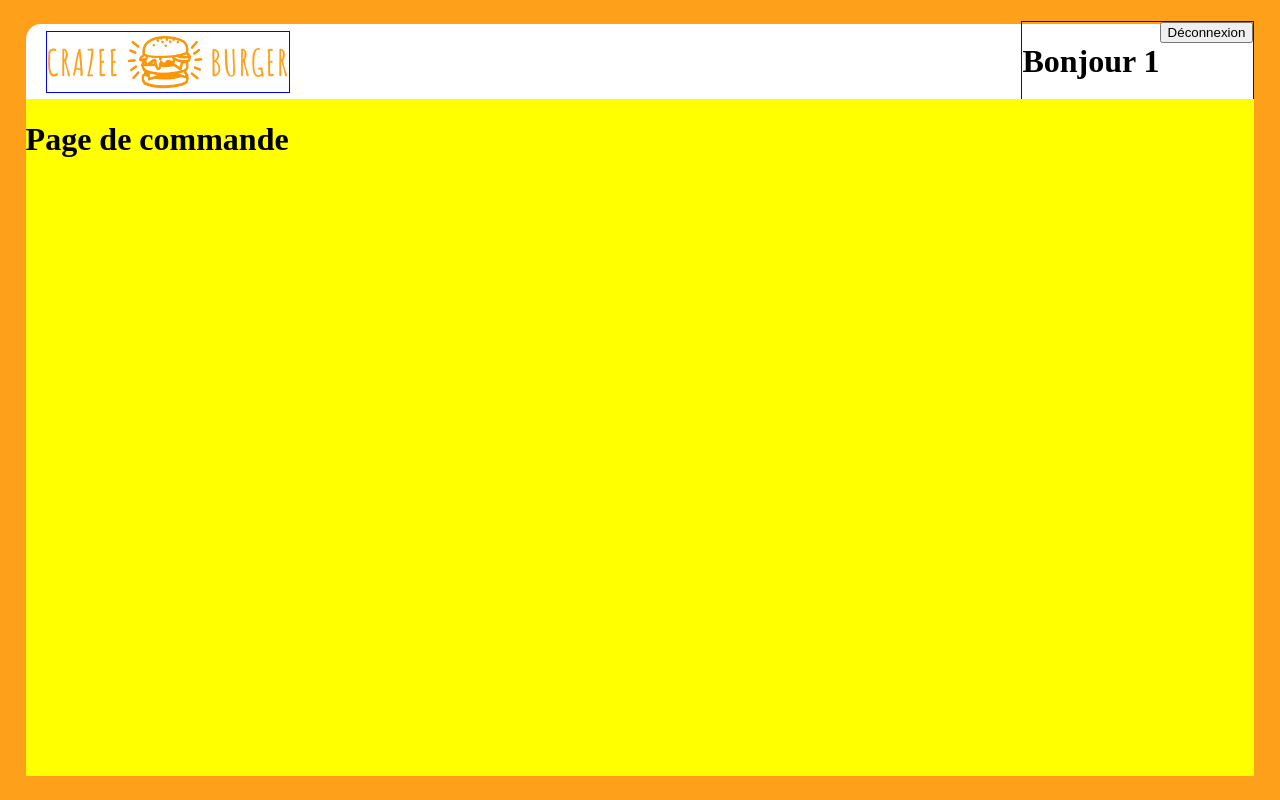
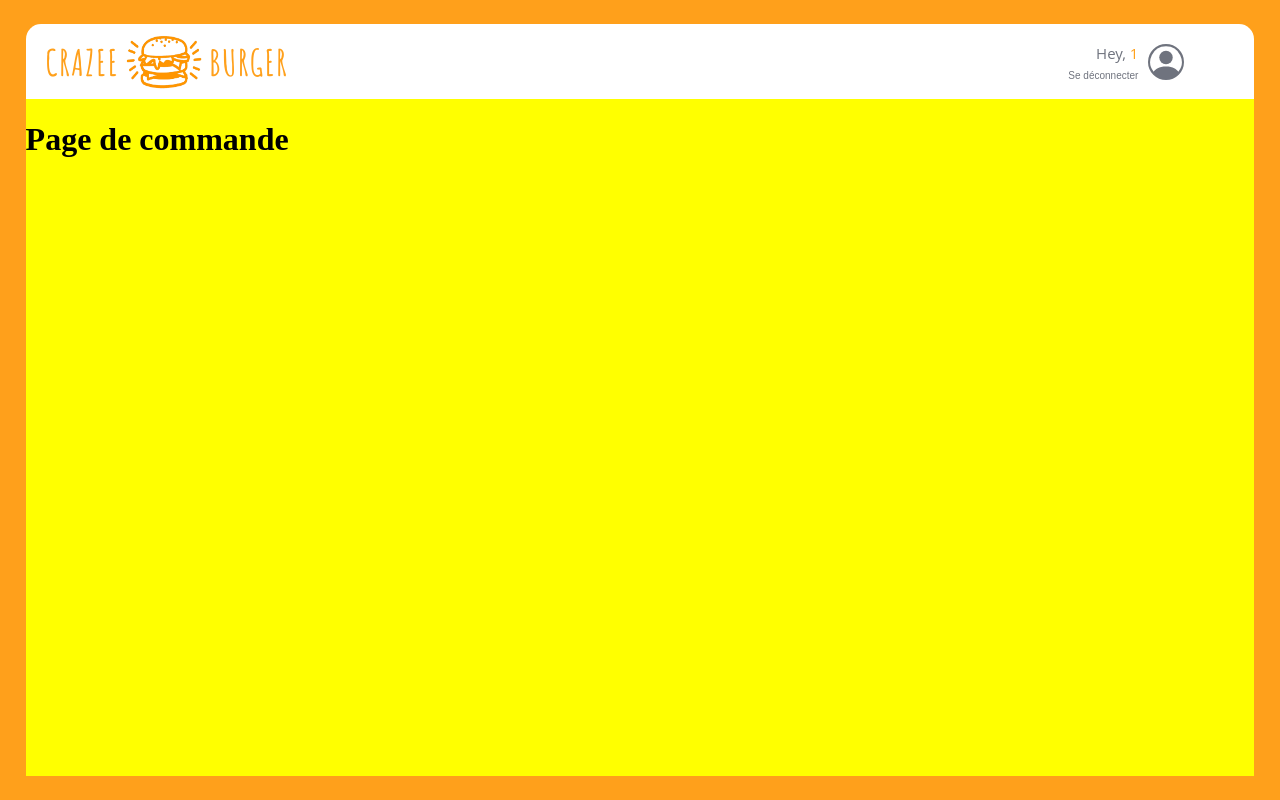
Before and after one commit to canc3llo/crazee-burger, a React (Vite) app: page /order/1 in a window 1280 px wide. Built offline with nearby package versions, Linux system fonts and the light colour scheme.

Commit message:
💄 F04: ORDERPAGE > NavBar > Logout styling

```diff
--- a/src/components/pages/login/LoginForm.jsx
+++ b/src/components/pages/login/LoginForm.jsx
@@ -50,7 +50,6 @@
 	text-align: center;
 	margin: 0 auto;
 	padding: 2.5rem 2rem; //padding -
-
 	font-family: Amatic SC, cursive;
 
 	h1{
--- a/src/components/pages/order/Logout.jsx
+++ b/src/components/pages/order/Logout.jsx
@@ -1,21 +1,64 @@
 import { Link, useParams } from 'react-router'
 import styled from 'styled-components'
+import { theme } from '../../../theme/index.js'
+import { BsPersonCircle } from 'react-icons/bs'
+
+
 
 export default function Logout() {
 	const {username} = useParams()
 
 	return (
 		<NavBarStyled>
-			<h1>Bonjour {username}</h1>
-			<br/>
-			<Link to="/">
-				<button>Déconnexion</button>
-			</Link>
+		<div className="left">
+				<h1>
+					Hey, <span className="username">{username}</span>
+				</h1>
+				<Link to="/">
+					<button>Se déconnecter</button>
+				</Link>
+		</div>
+		<BsPersonCircle className="icon" />
 		</NavBarStyled>
 	)
 }
 
 const NavBarStyled = styled.div`
-	border: 1px solid blue;
 	display: flex;
+	align-items: center;
+	flex-direction: row;
+	gap: 10px;
+
+	.left{
+		display: flex;
+		align-items: end;
+		flex-direction: column;
+	}
+
+	h1{
+		color : ${theme.colors.greyDark};
+		font-family: Open Sans, sans-serif;
+		font-size: ${theme.fonts.P0};
+		font-weight: ${theme.weights.regular};
+		margin: 2px 0;
+	}
+
+	.username{
+		color: ${theme.colors.primary};
+		font-weight: ${theme.weights.medium};
+	}
+
+	button{
+		background-color: ${theme.colors.white};
+		border: none;
+		color : ${theme.colors.greyDark};
+		font-size: ${theme.fonts.XXS};
+		margin: 0;
+		padding: 0;
+	}
+
+	.icon{
+		color: ${theme.colors.greyDark};
+		font-size: ${theme.fonts.P4};
+	}
 `
--- a/src/components/pages/order/NavBar.jsx
+++ b/src/components/pages/order/NavBar.jsx
@@ -15,6 +15,7 @@
 const NavBarStyled = styled.div`
 	box-sizing: border-box;
 	padding-left: 20px;
+	padding-right: 70px;
 	width: 100%;
 	height: 10%;
 	display: flex;
--- a/src/components/reusable-ui/Logo.jsx
+++ b/src/components/reusable-ui/Logo.jsx
@@ -12,7 +12,6 @@
 }
 
 const LogoStyled = styled.div`
-	border : 1px solid blue;
 	margin: 0;
 	display: flex;
 	justify-content: center;
```
